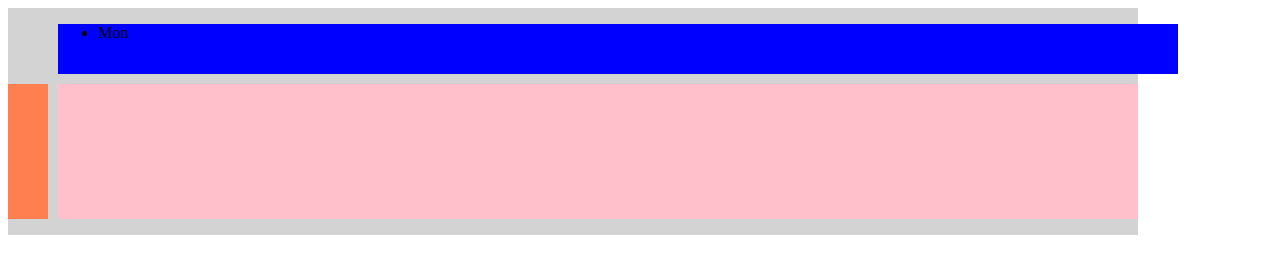
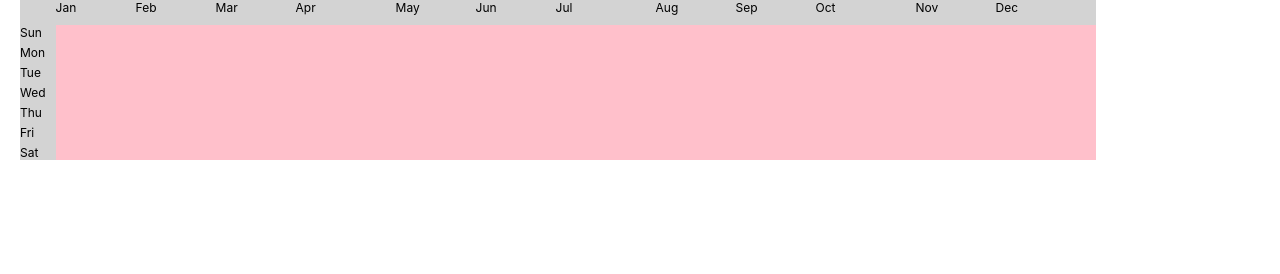
Before and after one commit to mr-funtor/git-graph, a plain HTML site: page index.html in a window 1280 px wide. Drawn offline with Linux system fonts and the light colour scheme.

Commit message:
added the li for the months and week

```diff
--- a/index.html
+++ b/index.html
@@ -9,9 +9,36 @@
 <body>
 
 	<div class="graph">
-		<ul class="months"><li>Mon</li></ul>
-		<ul class="days"></ul>
-		<ul class="squares"></ul>
+		<ul class="months">
+			<li>Jan</li>
+			<li>Feb</li>
+			<li>Mar</li>
+			<li>Apr</li>
+			<li>May</li>
+			<li>Jun</li>
+			<li>Jul</li>
+			<li>Aug</li>
+			<li>Sep</li>
+			<li>Oct</li>
+			<li>Nov</li>
+			<li>Dec</li>
+
+		</ul>
+
+		<ul class="days">
+			<li>Sun</li>
+			<li>Mon</li>
+			<li>Tue</li>
+			<li>Wed</li>
+			<li>Thu</li>
+			<li>Fri</li>
+			<li>Sat</li>
+
+		</ul>
+
+		<ul class="squares">
+
+		</ul>
 
 	</div>
 
--- a/main.css
+++ b/main.css
@@ -2,6 +2,17 @@
 	--square-size: 15px;
 	--square-gap:5px;
 	--week-width:calc(var(--square-size) + var(--square-gap));
+}
+
+*{
+	margin:0;
+	padding:0;
+	box-sizing:border-box;
+}
+
+body {
+  font-family: -apple-system, BlinkMacSystemFont, "Segoe UI", Helvetica, Arial, sans-serif, "Apple Color Emoji", "Segoe UI Emoji", "Segoe UI Symbol";
+  font-size: 12px;
 }
 
 .graph{
@@ -13,11 +24,12 @@
 	grid-gap:10px;
 	grid-template-columns: auto 1fr;
 
+	margin-left: 20px;
 }
 
 
 .months{
-	background:blue;
+	/* background:blue; */
 	height:100%;
 	width:100%;
 	grid-area:months;
@@ -38,8 +50,14 @@
 	z-index:5;
 }
 
+.months li,
+.days li{
+	list-style:none;
+
+}
+
 .days{
-	background:coral;
+	/* background:coral; */
 	grid-area:days;
 	display:grid;
 	grid-template-rows: repeat(7,var(--square-size));
```
Also changed, not shown: 2 other files.
